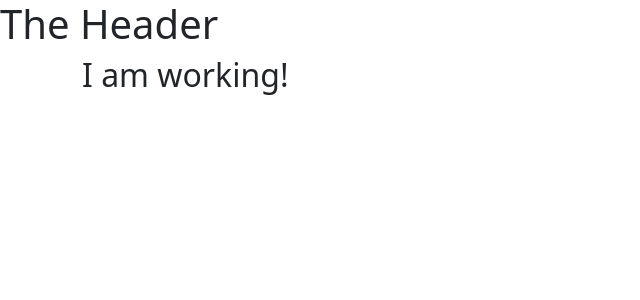
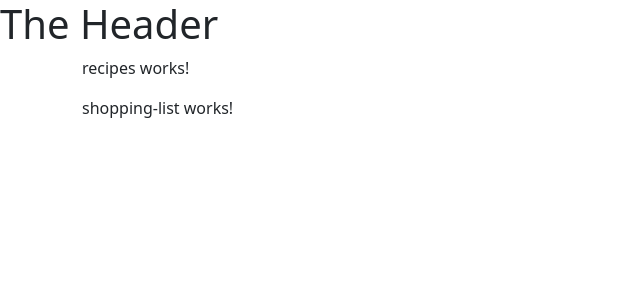
Before and after one commit to shubhenduanupamdutta/RecipeBookAngularProject, an Angular app: page / in a window 1280 px wide. Shown: the top 300 px of the page, without its empty margins (0-640 px from the left). Built offline with nearby package versions, Linux system fonts and the light colour scheme.

Commit message:
Add base components to app root
recipes and shopping list component added to app-root

```diff
--- a/src/app/app.component.html
+++ b/src/app/app.component.html
@@ -3,7 +3,8 @@
 <div class="container">
   <div class="row">
     <div class="col-md-12">
-      <h2>I am working!</h2>
+      <app-recipes></app-recipes>
+      <app-shopping-list></app-shopping-list>
     </div>
   </div>
 </div>
```
